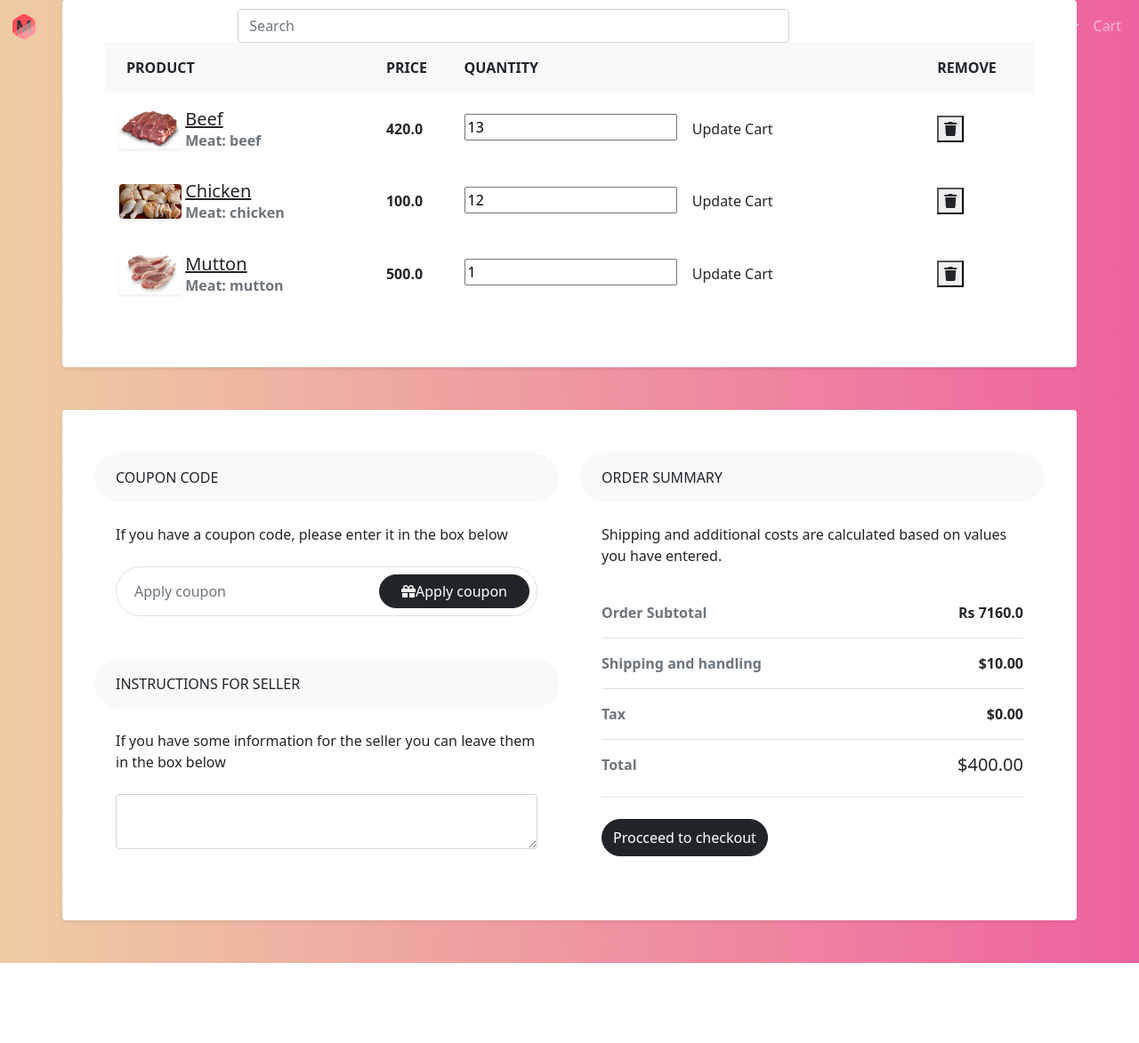
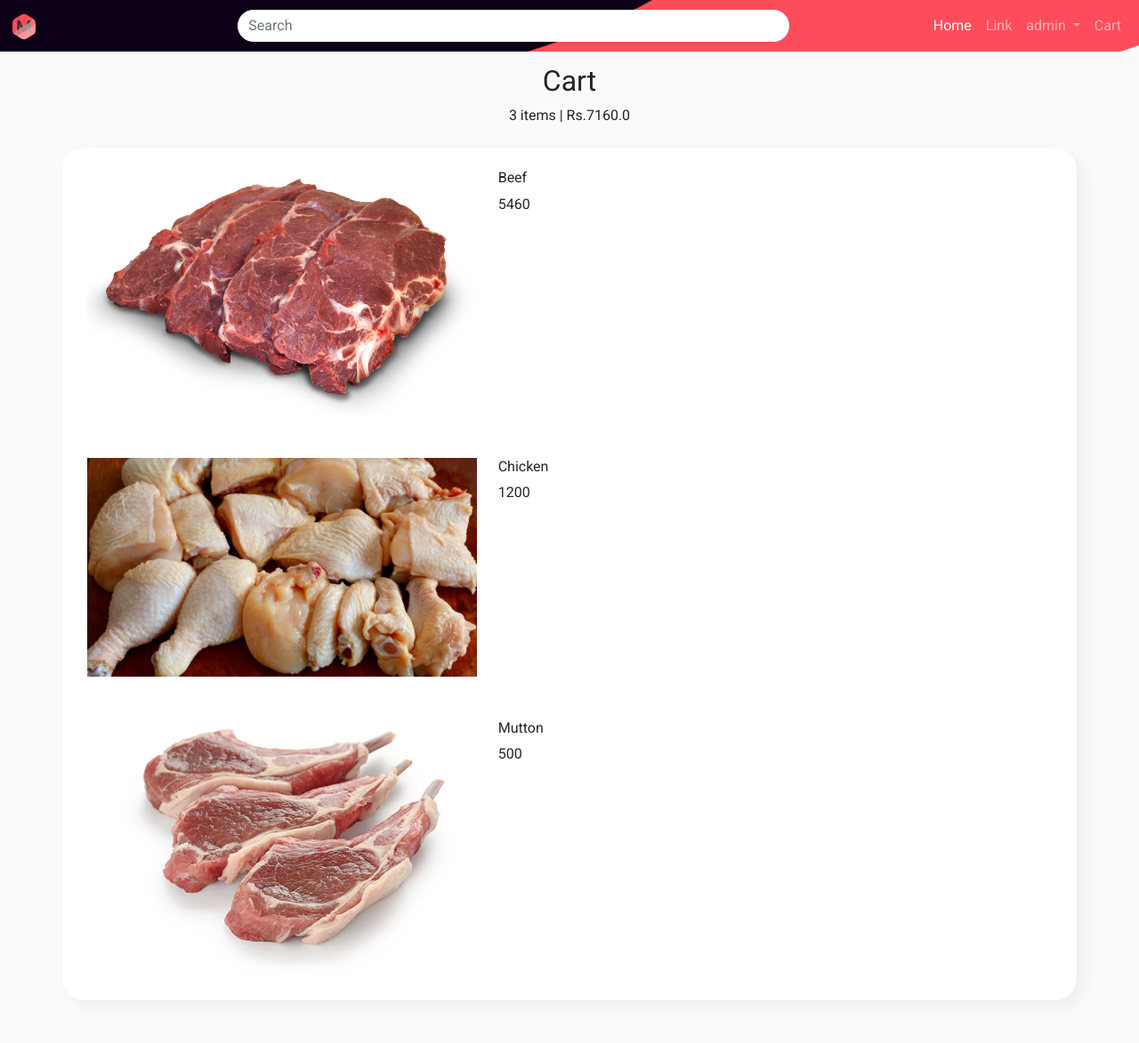
Before and after one commit to Trebuchet-ltd/prototype, a Django app: page /cart/ in a window 1280 px wide. Shown: the whole page at 89% size. Before the commit the page ends 1083 px from the top, so only its background shows below. Run offline with Django 3.2, Linux system fonts and the light colour scheme; a user stored in the database is signed in; data comes from the database, SQL or seed files in the repository; both versions use the stored data as it was after the commit; some libraries are stand-ins or nearby versions.

Commit message:
Changing Cart

```diff
--- a/home/views.py
+++ b/home/views.py
@@ -110,6 +110,8 @@ def cart(request):
     cart = user.cart
     items = cart.items.all()
     context['items'] = items
+    context['len_items'] = len(items)
+    context['total'] = cart.total
     return render(request, template_name="cart.html", context=context)
 
 
--- a/static/cart.css
+++ b/static/cart.css
@@ -7,8 +7,32 @@
 */
 
 body {
-    background: #eecda3;
-    background: -webkit-linear-gradient(to right, #eecda3, #ef629f);
-    background: linear-gradient(to right, #eecda3, #ef629f);
-    min-height: 100vh;
-  }
+    background: #FAFAFA;
+}
+
+#navbar {
+    background-image: url("/static/images/NAV BAR.svg");
+}
+
+@media (max-width: 768px) {
+
+    .cart-row {
+        margin: 10px 0;
+        padding: 10px 0;
+        border-bottom: 1px solid #e1e1e1;
+    }
+
+    .cart-row div {
+        text-align: center;
+    }
+
+    .cart-row img.img-responsive {
+        margin: 0 auto;
+    }
+}
+
+.neumorphic_container {
+    border-radius: 25px;
+    background: #ffffff;
+    box-shadow: 8px 8px 16px #eeeeee;
+}
--- a/templates/cart.html
+++ b/templates/cart.html
@@ -1,106 +1,44 @@
 {% extends "base.html" %}
 {% load static %}
-{% block extra_css%}
-<link rel="stylesheet" href="{% static 'cart.css' %}" />
+{% block extra_css %}
+    <link rel="stylesheet" href="{% static 'index.css' %}">
+    <link rel="stylesheet" href="{% static 'cart.css' %}"/>
 {% endblock %}
 {% block content %}
-<div class="px-4 px-lg-0">
-  <div class="pb-5">
-    <div class="container">
-      <div class="row">
-        <div class="col-lg-12 p-5 bg-white rounded shadow-sm mb-5">
 
-          <!-- Shopping cart table -->
-          <div class="table-responsive">
-            <table class="table">
-              <thead>
-                <tr>
-                  <th scope="col" class="border-0 bg-light">
-                    <div class="p-2 px-3 text-uppercase">Product</div>
-                  </th>
-                  <th scope="col" class="border-0 bg-light">
-                    <div class="py-2 text-uppercase">Price</div>
-                  </th>
-                  <th scope="col" class="border-0 bg-light">
-                    <div class="py-2 text-uppercase">Quantity</div>
-                  </th>
-                  <th scope="col" class="border-0 bg-light">
-                    <div class="py-2 text-uppercase">Remove</div>
-                  </th>
-                </tr>
-              </thead>
-              <tbody>
-                {% for item in items%}
-                <tr>
-                  <th scope="row" class="border-0">
-                    <div class="p-2">
+    <div class="container-fluid py-5">
+        <div class="row text-center py-4">
+            <h2>Cart</h2>
+            <div>{{ len_items }}
+                {% if len_items == 1 %}
+                    item
+                {% else %}
+                    items
+                {% endif %}
+                | Rs.{{ total }}</div>
+        </div>
+        <div class="container">
 
-                      <img src="/{{item.item.images.all.0.mainimage}}" alt="" width="70" class="img-fluid rounded shadow-sm">
-                      <div class="ml-3 d-inline-block align-middle">
-                        <h5 class="mb-0"> <a href="#" class="text-dark d-inline-block align-middle">{{item.item}}</a></h5><span class="text-muted font-weight-normal font-italic d-block">Meat: {{item.item.get_meat_display}}</span>
-                      </div>
+            <div class="row neumorphic_container px-3">
+                {% for item in items %}
+                    <div class="col-xs-12">
+                        <div class="row py-4">
+                            <div class=" col-5">
+                                <div class="pull-left">
+                                    <div>
+                                        <img src="/{{ item.item.images.all.0.mainimage }}" alt="/{{ item.item.title }}"
+                                             class="w-100">
+                                    </div>
+                                </div>
+                            </div>
+                            <div class="col-7">
+                                <h6 class="h6 font-weight-bold">{{ item.item.title }}</h6> <p class=""> {% widthratio item.item.price 1 item.quantity %} </p>
+                            </div>
+                        </div>
                     </div>
-                  </th>
-                  <td class="border-0 align-middle"><strong>{{item.item.price}}</strong></td>
-                  <td class="border-0 align-middle">
-                  <form class="form1" action="/update/{{ item.id }}" method="POST">
-                  {% csrf_token %}
-                  <input type="number" value={{ item.quantity }} name="cart_quantity">
-                  <button type="submit" href="#" class="btn"> Update Cart</button>
-                  </form>
-                  </td>
-                  <td class="border-0 align-middle">
-                    <form class="form1" action="/delete/{{item.id}}" method="POST">
-                    {% csrf_token %}
-                    <button type="submit" href="#" class="text-dark"><i class="fa fa-trash"></i></button>
-                    </form>
-                  </td>
-                </tr>
                 {% endfor %}
-              </tbody>
-            </table>
-          </div>
-          <!-- End -->
+            </div>
         </div>
-      </div>
+    </div>
 
-      <div class="row py-5 p-4 bg-white rounded shadow-sm">
-        <div class="col-lg-6">
-          <div class="bg-light rounded-pill px-4 py-3 text-uppercase font-weight-bold">Coupon code</div>
-          <div class="p-4">
-            <p class="font-italic mb-4">If you have a coupon code, please enter it in the box below</p>
-            <div class="input-group mb-4 border rounded-pill p-2">
-              <input type="text" placeholder="Apply coupon" aria-describedby="button-addon3" class="form-control border-0">
-              <div class="input-group-append border-0">
-                <button id="button-addon3" type="button" class="btn btn-dark px-4 rounded-pill"><i class="fa fa-gift mr-2"></i>Apply coupon</button>
-              </div>
-            </div>
-          </div>
-          <div class="bg-light rounded-pill px-4 py-3 text-uppercase font-weight-bold">Instructions for seller</div>
-          <div class="p-4">
-            <p class="font-italic mb-4">If you have some information for the seller you can leave them in the box below</p>
-            <textarea name="" cols="30" rows="2" class="form-control"></textarea>
-          </div>
-        </div>
-        <div class="col-lg-6">
-          <div class="bg-light rounded-pill px-4 py-3 text-uppercase font-weight-bold">Order summary </div>
-          <div class="p-4">
-            <p class="font-italic mb-4">Shipping and additional costs are calculated based on values you have entered.</p>
-            <ul class="list-unstyled mb-4">
-              <li class="d-flex justify-content-between py-3 border-bottom"><strong class="text-muted">Order Subtotal </strong><strong>Rs {{ user.cart.total }} </strong></li>
-              <li class="d-flex justify-content-between py-3 border-bottom"><strong class="text-muted">Shipping and handling</strong><strong>$10.00</strong></li>
-              <li class="d-flex justify-content-between py-3 border-bottom"><strong class="text-muted">Tax</strong><strong>$0.00</strong></li>
-              <li class="d-flex justify-content-between py-3 border-bottom"><strong class="text-muted">Total</strong>
-                <h5 class="font-weight-bold">$400.00</h5>
-              </li>
-            </ul><a href="#" class="btn btn-dark rounded-pill py-2 btn-block">Procceed to checkout</a>
-          </div>
-        </div>
-      </div>
-
-    </div>
-  </div>
-</div>
-
-
-{% endblock%}
+{% endblock %}
--- a/templates/index.html
+++ b/templates/index.html
@@ -101,6 +101,6 @@
 {% endblock %}
 
 {% block scripts %}
-    <script src="{% static 'index.js' %}"></script>
+    e
     <script src="{% static 'display_product.js' %}"></script>
 {% endblock %}
```
Also changed, not shown: db.sqlite3.
